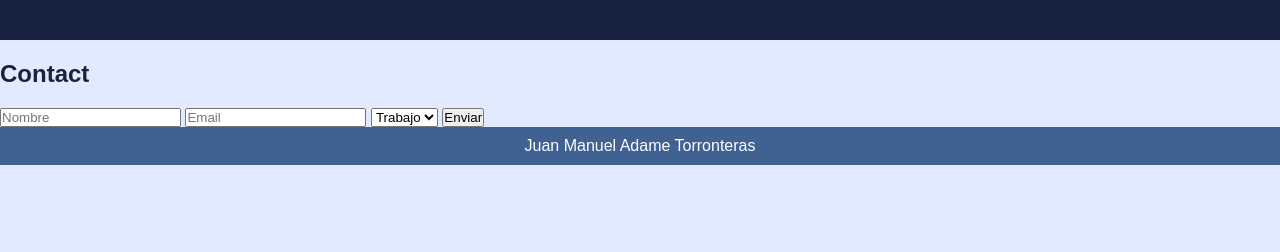
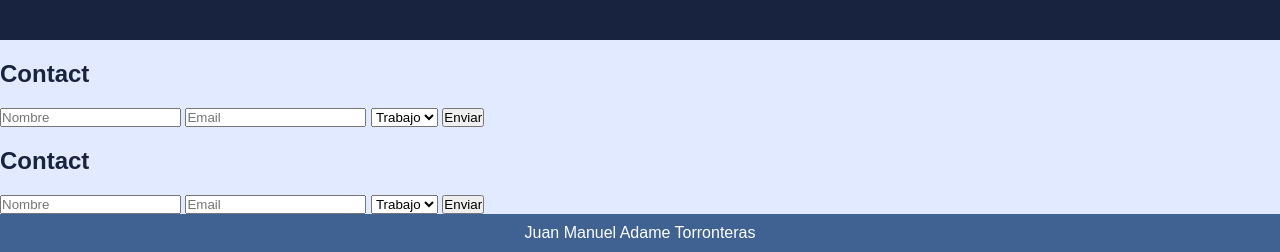
Before and after one commit to Juanmadator/portfolio-final, a plain HTML site: page index.html in a window 1280 px wide. Shown: the part 1733-1985 px from the top of the page. Before the commit the page ends 1898 px from the top, so only its background shows below. Drawn offline with nearby package versions, Linux system fonts and the light colour scheme.

Commit message:
feat(index.html): Añadido formulario al index

```diff
--- a/index.html
+++ b/index.html
@@ -162,6 +162,22 @@
         </form>
     </section>
 
+    <section class="form__container">
+        <h2>Contact</h2>
+        <form action="" class="formulario">
+            <input type="text" class="formulario__input" placeholder="Nombre">
+            <input type="email" class="formulario__input" placeholder="Email">
+
+            <select name="" id="" class="formulario__select">
+                <option value="" class="formulario__option">Trabajo</option>
+                <option value="" class="formulario__option">Trabajo</option>
+                <option value="" class="formulario__option">Trabajo</option>
+
+            </select>
+           <input type="submit" class="formulario__input-enviar" value="Enviar">
+        </form>
+    </section>
+
     <footer class="footer">
         <span>Juan Manuel Adame Torronteras</span>
     </footer>
```
